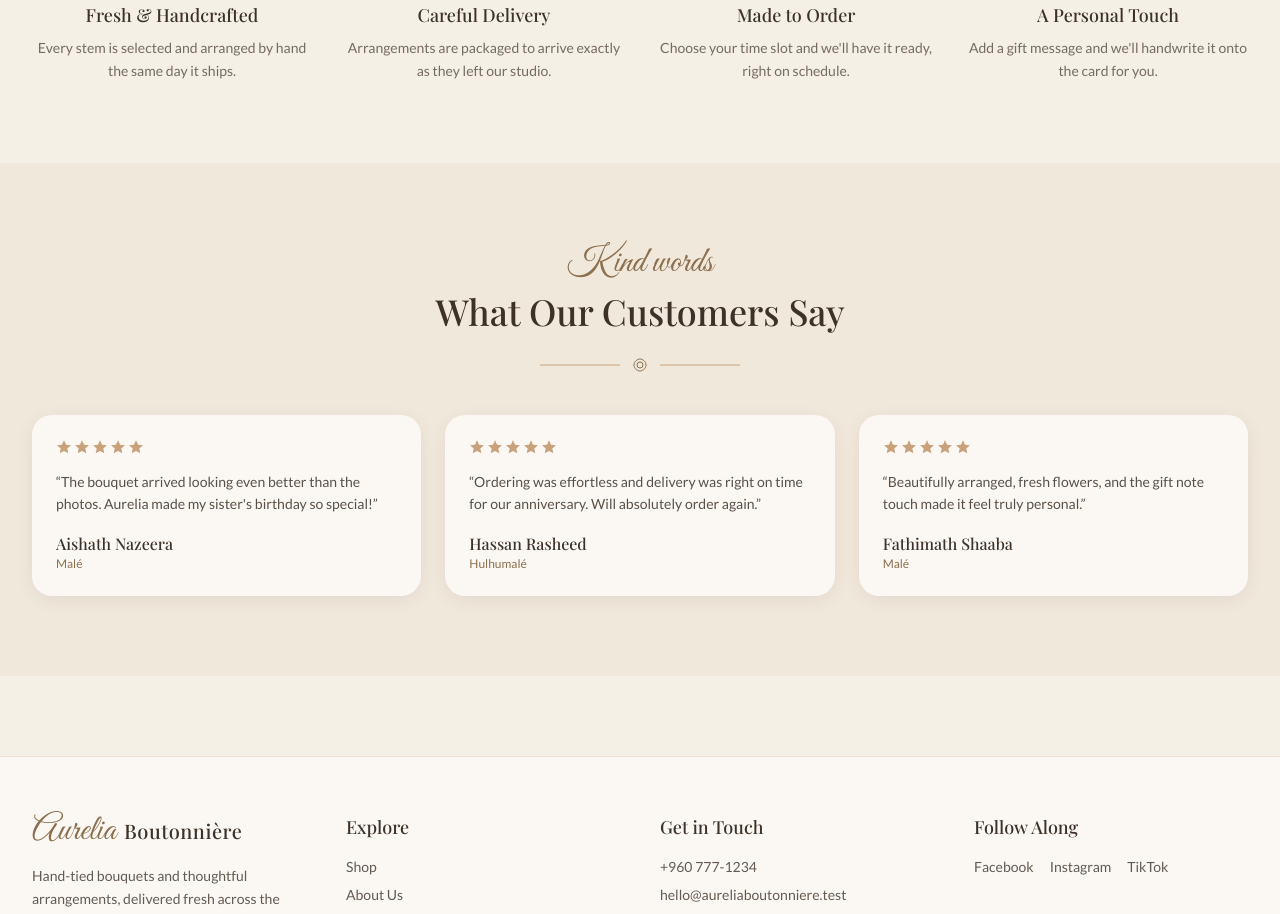
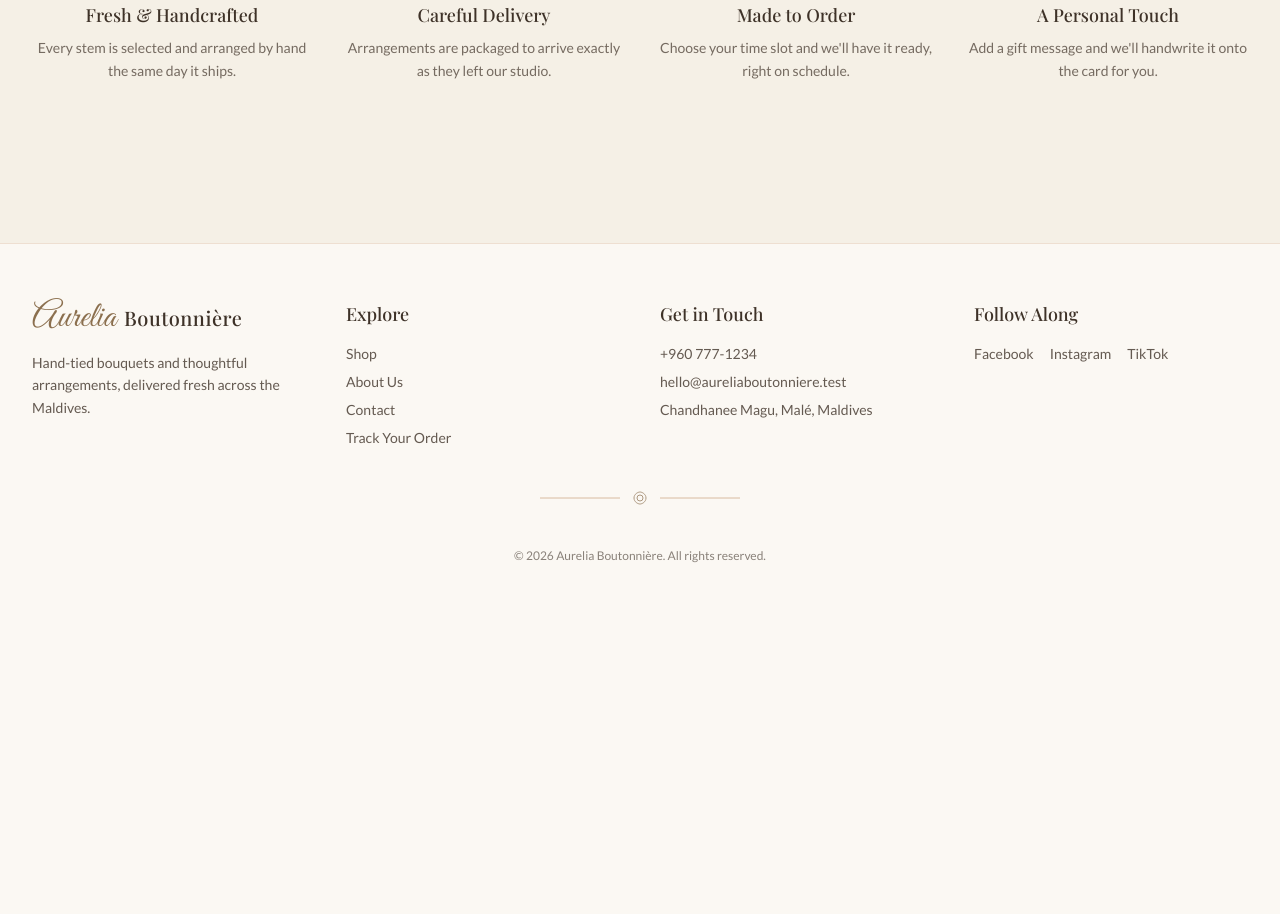
Before and after one commit to Ammaday11/aurelia, a Laravel app: page / in a window 1280 px wide. Shown: the part 2772-3686 px from the top of the page. After the commit the page ends 3335 px from the top, so only its background shows below. Run offline with Laravel 10, Linux system fonts and the light colour scheme; data comes from the database, SQL or seed files in the repository; style sheets or scripts are compiled from the project's sources; parts of the project's set-up code (start-up, migrations or seed data) failed here and were passed over; some libraries are stand-ins or nearby versions.

Commit message:
Remove the fake testimonials/ratings section from the home page
They were hardcoded, always 5-star text in config/shop.php rather
than real customer feedback.

Co-Authored-By: Claude Sonnet 5 <noreply@anthropic.com>
Claude-Session: https://claude.ai/code/session_01Di6piCmq9JoTkjg24F4YCw

```diff
--- a/app/Http/Controllers/HomeController.php
+++ b/app/Http/Controllers/HomeController.php
@@ -37,7 +37,6 @@ class HomeController extends Controller
         return view('pages.home', [
             'featured' => $featured,
             'categories' => Category::active()->ordered()->withCount('activeProducts')->get(),
-            'testimonials' => config('shop.testimonials'),
         ]);
     }
 }
--- a/config/shop.php
+++ b/config/shop.php
@@ -107,35 +107,4 @@ return [
     // this value is only ever read at seed time.
     'default_delivery_fee' => 50.00,
 
-    /*
-    |--------------------------------------------------------------------------
-    | Testimonials
-    |--------------------------------------------------------------------------
-    |
-    | Shown on the home page. Static for now (no admin CRUD was requested
-    | for testimonials) — edit this array to change them.
-    |
-    */
-
-    'testimonials' => [
-        [
-            'name' => 'Aishath Nazeera',
-            'location' => 'Malé',
-            'quote' => 'The bouquet arrived looking even better than the photos. Aurelia made my sister\'s birthday so special!',
-            'rating' => 5,
-        ],
-        [
-            'name' => 'Hassan Rasheed',
-            'location' => 'Hulhumalé',
-            'quote' => 'Ordering was effortless and delivery was right on time for our anniversary. Will absolutely order again.',
-            'rating' => 5,
-        ],
-        [
-            'name' => 'Fathimath Shaaba',
-            'location' => 'Malé',
-            'quote' => 'Beautifully arranged, fresh flowers, and the gift note touch made it feel truly personal.',
-            'rating' => 5,
-        ],
-    ],
-
 ];
--- a/resources/views/pages/home.blade.php
+++ b/resources/views/pages/home.blade.php
@@ -96,30 +96,4 @@
         </div>
     </section>
 
-    {{-- Testimonials --}}
-    @if (! empty($testimonials))
-        <section class="bg-blush/30 py-20">
-            <div class="mx-auto max-w-7xl px-4 sm:px-6 lg:px-8">
-                <p class="section-tagline">Kind words</p>
-                <h2 class="section-title mt-2">What Our Customers Say</h2>
-                <div class="floral-divider my-6"></div>
-
-                <div class="mt-10 grid grid-cols-1 gap-6 sm:grid-cols-3">
-                    @foreach ($testimonials as $t)
-                        <div class="card p-6">
-                            <div class="flex gap-0.5 text-sand" aria-hidden="true">
-                                @for ($i = 0; $i < $t['rating']; $i++)
-                                    <svg class="h-4 w-4 fill-current" viewBox="0 0 20 20"><path d="M10 1.5l2.6 5.6 6.1.6-4.6 4.2 1.3 6-5.4-3-5.4 3 1.3-6L1.3 7.7l6.1-.6z"/></svg>
-                                @endfor
-                            </div>
-                            <p class="mt-4 text-sm leading-relaxed text-espresso/85">&ldquo;{{ $t['quote'] }}&rdquo;</p>
-                            <p class="mt-4 font-serif text-espresso">{{ $t['name'] }}</p>
-                            <p class="text-xs text-mocha">{{ $t['location'] }}</p>
-                        </div>
-                    @endforeach
-                </div>
-            </div>
-        </section>
-    @endif
-
 </x-storefront-layout>
```
